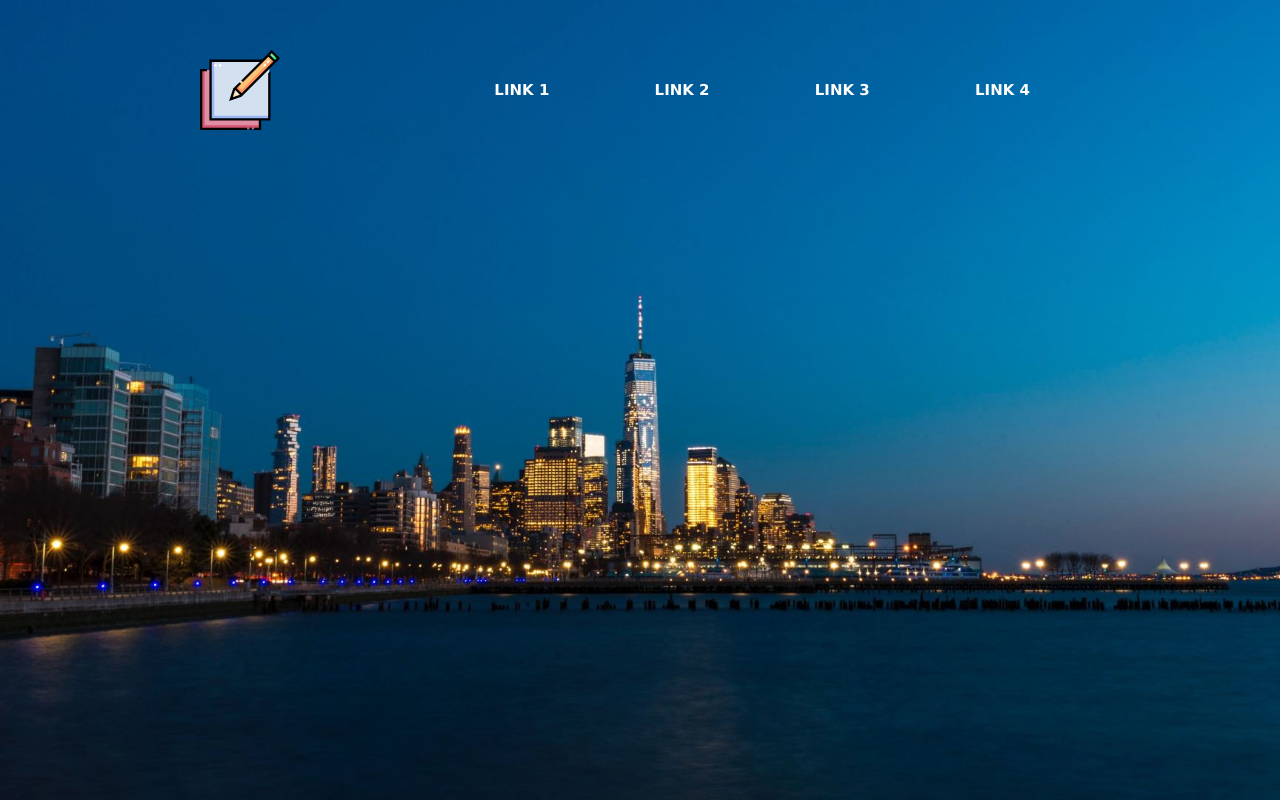
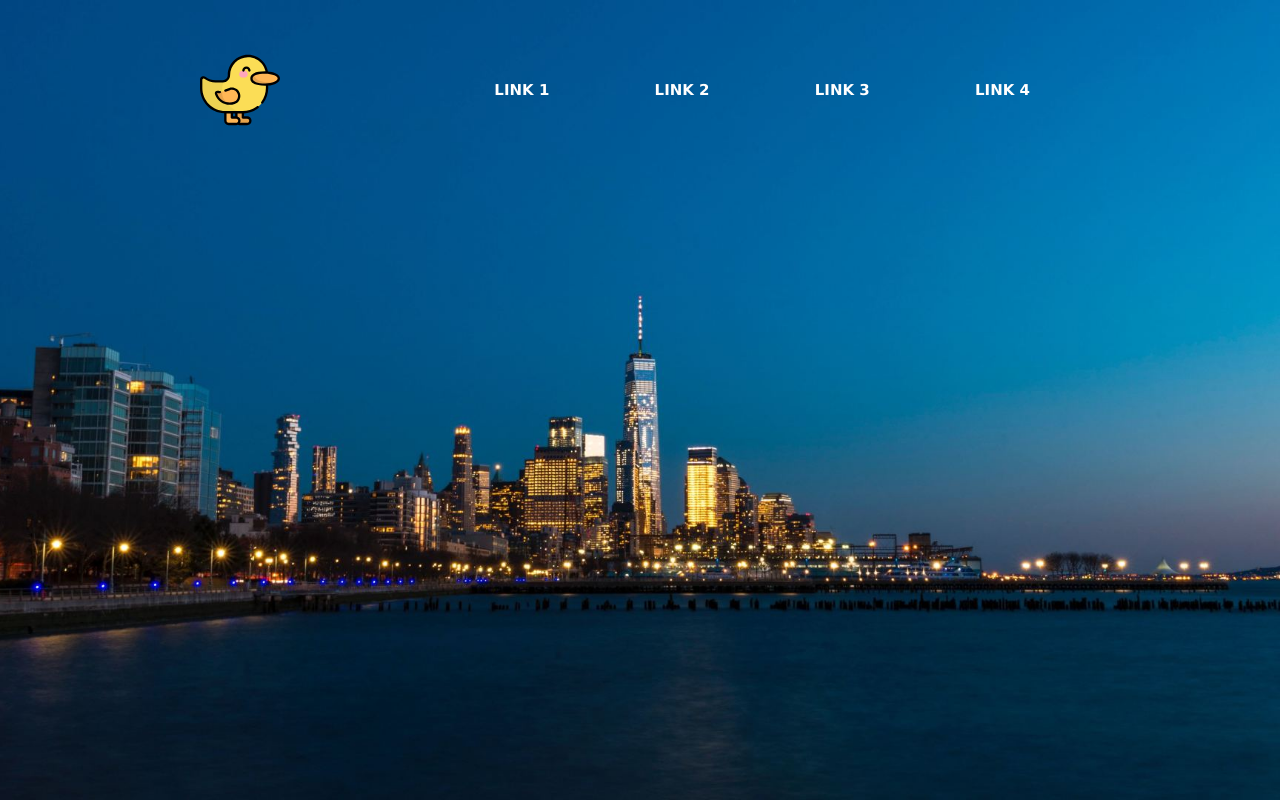
Before and after one commit to MerpLab/nav-bar-responsive, a plain HTML site: page index.html in a window 1280 px wide. Drawn offline with Linux system fonts and the light colour scheme.

Commit message:
first commit

```diff
--- a/index.html
+++ b/index.html
@@ -11,7 +11,7 @@
 
 <body>
     <header>
-        <img src="img/logo.svg" alt="logo" class="logo">
+        <img src="img/pato.svg" alt="logo" class="logo">
         <nav>
             <ul class="nav-area">
                 <li><a href="#">Link 1</a></li>
```
Also changed, not shown: img/logo.svg (deleted).
